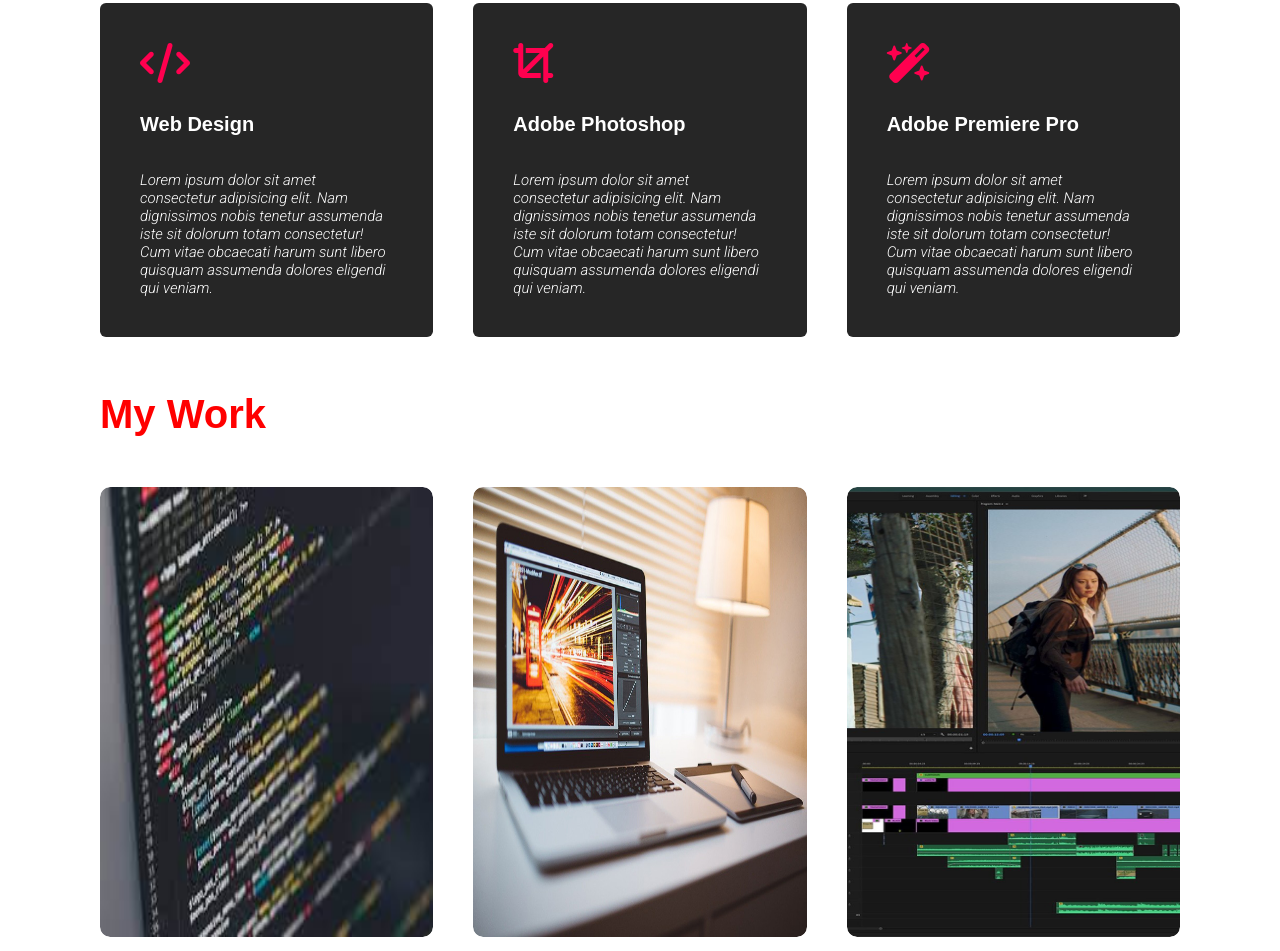
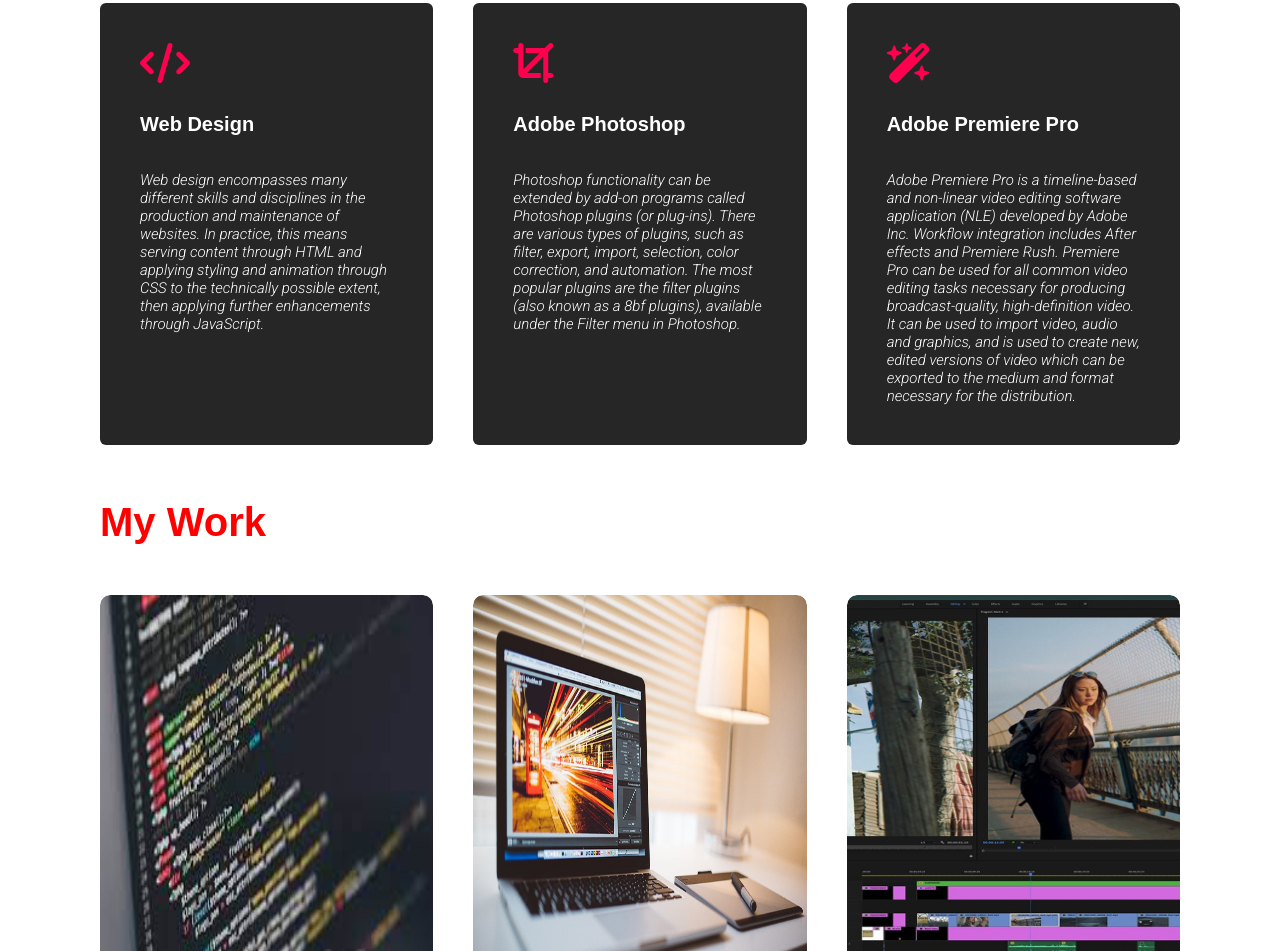
Before and after one commit to Kashyyapp/Kashyyapp.github.io, a plain HTML site: page index.html in a window 1280 px wide. Shown: the part 1701-2652 px from the top of the page. Drawn offline with Linux system fonts and the light colour scheme; a web font is replaced by a local one.

Commit message:
Update index.html

```diff
--- a/index.html
+++ b/index.html
@@ -81,10 +81,9 @@
             <div>
                 <i class="fa-solid fa-code"></i>
                 <h2>Web Design</h2>
-                <p>Lorem ipsum dolor sit amet consectetur adipisicing elit.
-                    Nam dignissimos nobis tenetur assumenda iste sit dolorum
-                    totam consectetur! Cum vitae obcaecati harum sunt libero
-                    quisquam assumenda dolores eligendi qui veniam.
+                <p>Web design encompasses many different skills and disciplines in the production and maintenance of websites.
+                   In practice, this means serving content through HTML and applying styling and animation through CSS to the
+                   technically possible extent, then applying further enhancements through JavaScript.
                 </p>
 
             </div>
@@ -92,10 +91,10 @@
             <div>
                 <i class="fa-solid fa-crop"></i>
                 <h2>Adobe Photoshop</h2>
-                <p>Lorem ipsum dolor sit amet consectetur adipisicing elit.
-                    Nam dignissimos nobis tenetur assumenda iste sit dolorum
-                    totam consectetur! Cum vitae obcaecati harum sunt libero
-                    quisquam assumenda dolores eligendi qui veniam.
+                <p>Photoshop functionality can be extended by add-on programs called Photoshop plugins (or plug-ins).
+                    There are various types of plugins, such as filter, export, import, selection, color correction, and
+                    automation. The most popular plugins are the filter plugins (also known as a 8bf plugins), available
+                    under the Filter menu in Photoshop.
                 </p>
 
             </div>
@@ -103,10 +102,10 @@
             <div>
                 <i class="fa-sharp fa-solid fa-wand-magic-sparkles"></i>
                 <h2>Adobe Premiere Pro</h2>
-                <p> Lorem ipsum dolor sit amet consectetur adipisicing elit.
-                    Nam dignissimos nobis tenetur assumenda iste sit dolorum
-                    totam consectetur! Cum vitae obcaecati harum sunt libero
-                    quisquam assumenda dolores eligendi qui veniam.
+                <p> Adobe Premiere Pro is a timeline-based and non-linear video editing software application (NLE) developed by Adobe Inc.
+                    Workflow integration includes After effects and Premiere Rush. Premiere Pro can be used for all common video editing tasks
+                    necessary for producing broadcast-quality, high-definition video. It can be used to import video, audio and graphics, and
+                    is used to create new, edited versions of video which can be exported to the medium and format necessary for the distribution.
                 </p>
             </div>
         </div>
```
